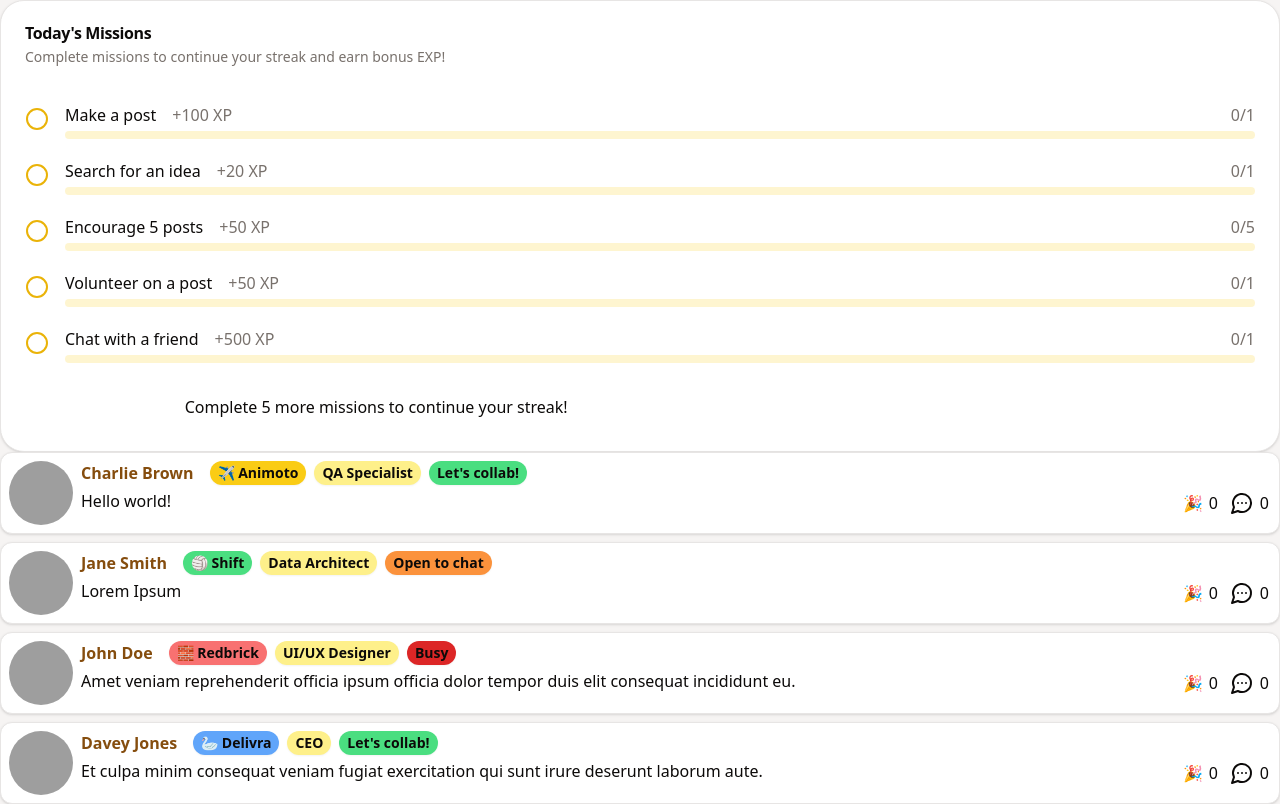
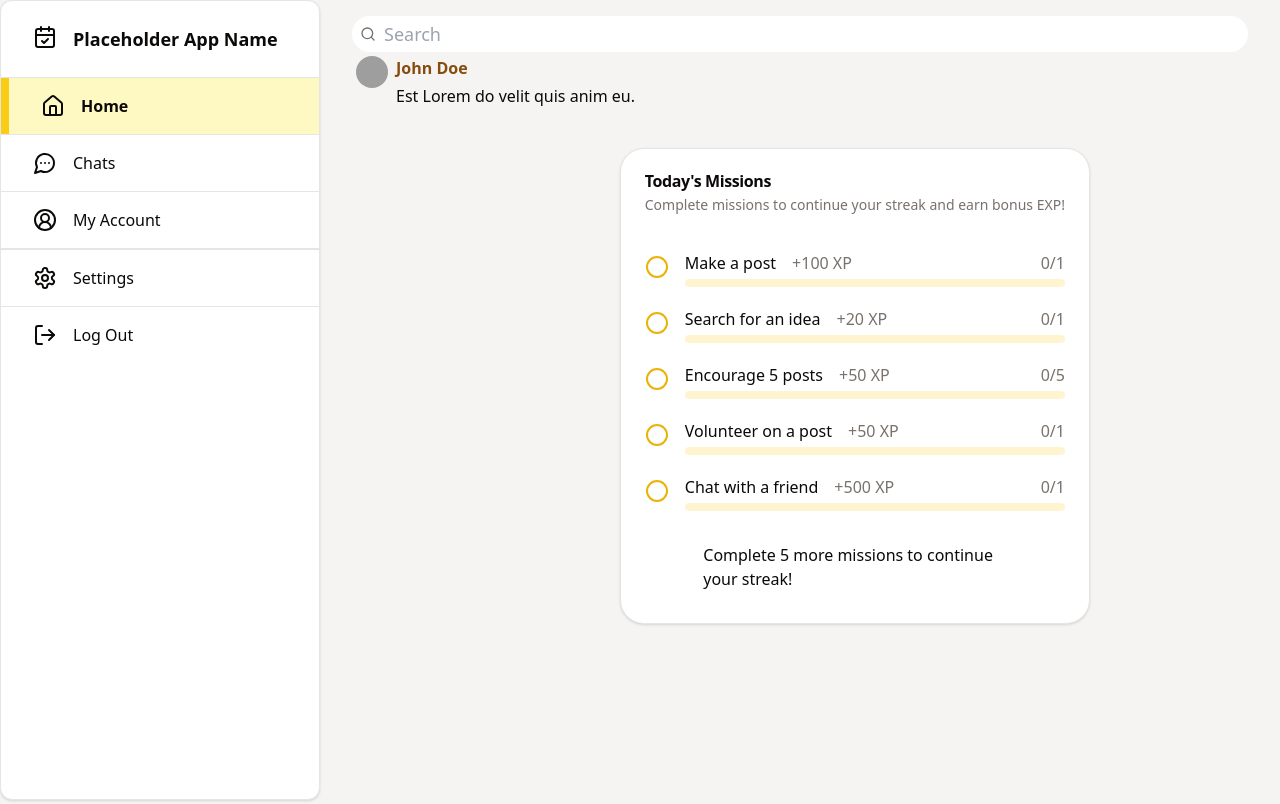
Before and after one commit to cyphersept/toast-dash, a React (Vite) app: page / in a window 1280 px wide. Shown: the top 804 px of the page. Built offline with nearby package versions, Linux system fonts and the light colour scheme; grey boxes are pictures that could not be loaded.

Commit message:
everything broke

```diff
--- a/package.json
+++ b/package.json
@@ -11,6 +11,7 @@
   },
   "dependencies": {
     "@hookform/resolvers": "^3.9.1",
+    "@nozbe/microfuzz": "^1.0.0",
     "@radix-ui/react-accordion": "^1.2.1",
     "@radix-ui/react-alert-dialog": "^1.1.2",
     "@radix-ui/react-aspect-ratio": "^1.1.0",
--- a/src/App.tsx
+++ b/src/App.tsx
@@ -5,13 +5,19 @@ import PostList from "./PostList";
 import AppSidebar from "./AppSidebar";
 
 import { posts, missions } from "./values";
+import SearchBar from "./SearchBar";
 
 function App() {
   return (
     <>
-      <MissionList list={missions} />
-      <PostList list={posts} />
       <AppSidebar />
+      <main className="grow p-8 pt-4">
+        <SearchBar />
+        <div className="flex wrap h-full items-start gap-8 mt-8">
+          <PostList list={posts} />
+          <MissionList list={missions} />
+        </div>
+      </main>
     </>
   );
 }
--- a/src/AppSidebar.tsx
+++ b/src/AppSidebar.tsx
@@ -68,7 +68,7 @@ export default function AppSidebar() {
     />
   ));
   return (
-    <Card className="flex flex-col">
+    <Card className="flex flex-col h-full w-80">
       <CardHeader className="flex-row gap-4 pl-8 text-lg border-b font-semibold">
         <CalendarCheck /> Placeholder App Name
       </CardHeader>
--- a/src/PostList.tsx
+++ b/src/PostList.tsx
@@ -32,7 +32,7 @@ export function Post({
   comments,
 }) {
   const flairList = user.flairs.map((obj) => (
-    <Flair group={obj.group} id={obj.id} />
+    <Flair key={"" + obj.group + obj.id} group={obj.group} id={obj.id} />
   ));
   const cheerThisPost = () => {
     Updaters.cheerPost(postId);
@@ -78,3 +78,21 @@ function Reaction({ icon = <span />, count = 0, clickFunc = () => {} }) {
     </button>
   );
 }
+
+export function MiniPost({ message = "", user = users[0] }) {
+  return (
+    <div className="p-1 flex gap-2 ">
+      <Avatar className="h-8 w-8">
+        <AvatarImage src={user.avatar} />
+      </Avatar>
+      <div className="grow ">
+        <div className="flex gap-2 wrap items-center">
+          <span className="mr-2 font-semibold text-yellow-800">
+            {user.name}
+          </span>
+        </div>
+        <div className="py-1 text-left w-full">{message}</div>
+      </div>
+    </div>
+  );
+}
--- /dev/null
+++ b/src/SearchBar.tsx
@@ -0,0 +1,57 @@
+import { useFuzzySearchList, Highlight } from "@nozbe/microfuzz/react";
+import { Search } from "lucide-react";
+import { useState } from "react";
+import { MiniPost } from "./PostList";
+import { users, posts } from "./values";
+
+// https://www.npmjs.com/package/@nozbe/microfuzz
+import {
+  Popover,
+  PopoverContent,
+  PopoverTrigger,
+} from "@/components/ui/popover";
+
+export default function SearchBar({ searchList = posts }) {
+  const [value, setValue] = useState("");
+  // const filteredList = useFuzzySearchList({
+  //   searchList,
+  //   // If `queryText` is blank, `list` is returned in whole
+  //   value,
+  //   // optional `getText` or `key`, same as with `createFuzzySearch`
+  //   getText: (post) => [post.message, post.getUser.name],
+  //   // arbitrary mapping function, takes `FuzzyResult<T>` as input
+  //   mapResultItem: ({ item, score, matches: [highlightRanges] }) => ({
+  //     item,
+  //     highlightRanges,
+  //   }),
+  // });
+
+  //Render `filteredList`'s labels with matching characters highlighted
+  const results = searchList.splice(0, 5);
+  const resultDisplay = results.map((item) => (
+    <MiniPost
+      key={item.postId}
+      message={item.message}
+      user={users[item.userId]}
+    ></MiniPost>
+  ));
+
+  return (
+    <Popover>
+      <PopoverTrigger className="relative w-full">
+        <Search className="absolute left-2 top-2.5 h-4 w-4 text-muted-foreground" />
+        <input
+          type="text"
+          placeholder="Search"
+          className="pl-8 rounded-full text-lg p-1 w-full"
+          onChange={(e) => setValue(e.target.value)}
+        />
+      </PopoverTrigger>
+      <PopoverContent
+        onOpenAutoFocus={(e) => e.preventDefault()}
+        className="w-[--radix-popover-trigger-width]"
+      />
+      {resultDisplay}
+    </Popover>
+  );
+}
--- a/src/index.css
+++ b/src/index.css
@@ -72,8 +72,15 @@
   * {
     @apply border-border;
   }
+
+  html {
+    @apply h-full;
+  }
   body {
-    @apply bg-background text-foreground;
+    @apply bg-background text-foreground h-full;
+  }
+  #root {
+    @apply flex h-full;
   }
 
   .button-none {
```
Also changed, not shown: 1 other file (tests, documents, lock files or other folders).
